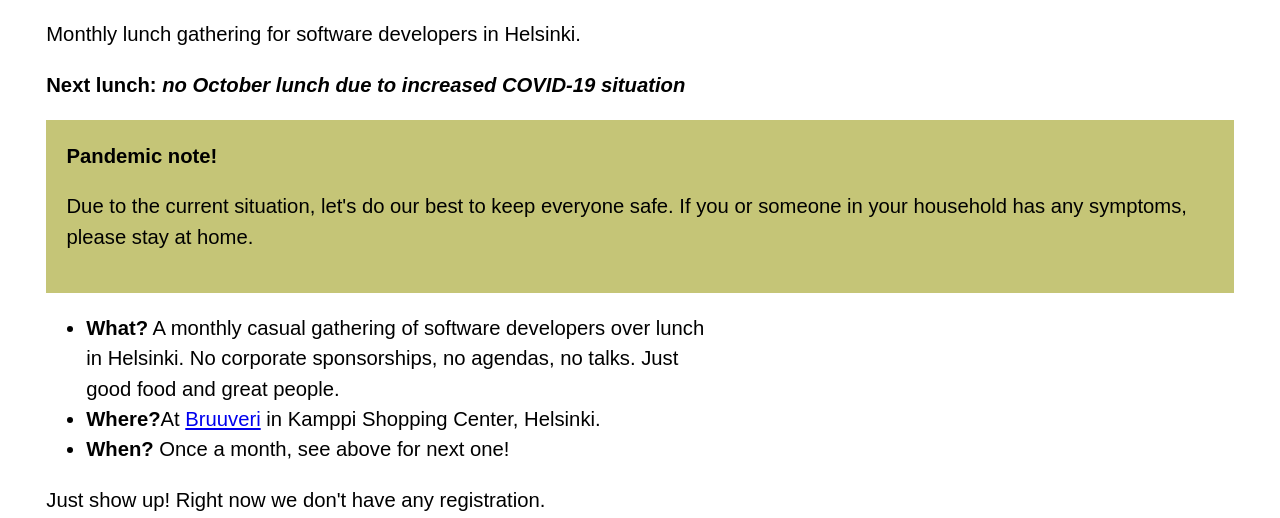
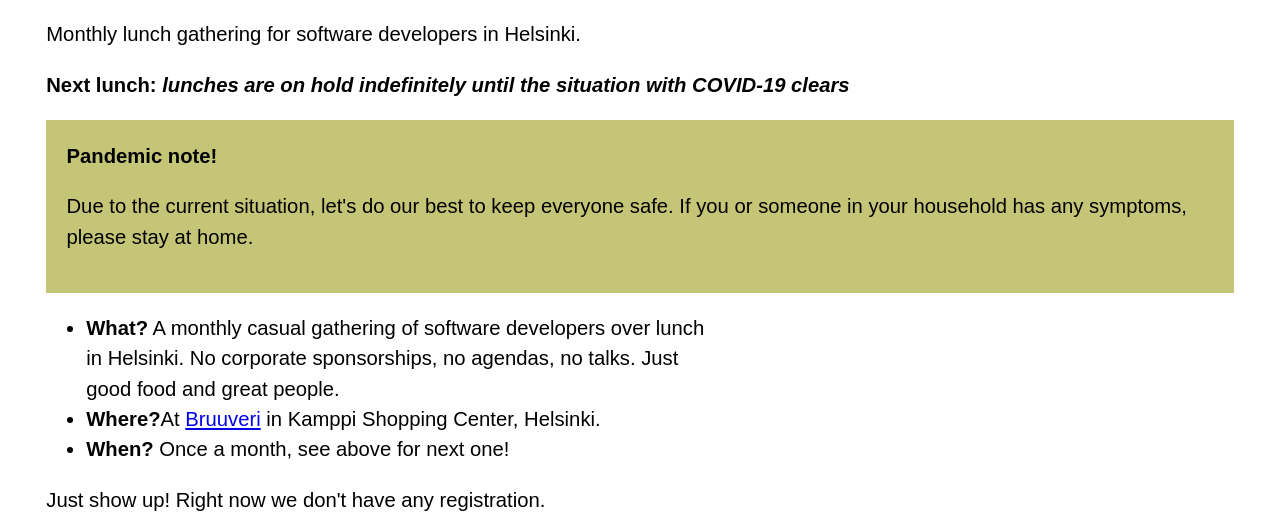
Before and after one commit to Hamatti/helsinkidevlunch-website, a plain HTML site: page index.html in a window 1280 px wide. Shown: the part 132-650 px from the top of the page. Drawn offline with Linux system fonts and the light colour scheme.

Commit message:
Improve messaging for next lunches

```diff
--- a/index.html
+++ b/index.html
@@ -18,7 +18,13 @@
     <main>
       <h1>Helsinki Dev Lunch</h1>
       <p>Monthly lunch gathering for software developers in Helsinki.</p>
-      <p class="next-event">Next lunch: <em>no October lunch due to increased COVID-19 situation</em></p>
+      <p class="next-event">
+        Next lunch:
+        <em
+          >lunches are on hold indefinitely until the situation with COVID-19
+          clears</em
+        >
+      </p>
     </main>
 
     <section class="warning">
```
